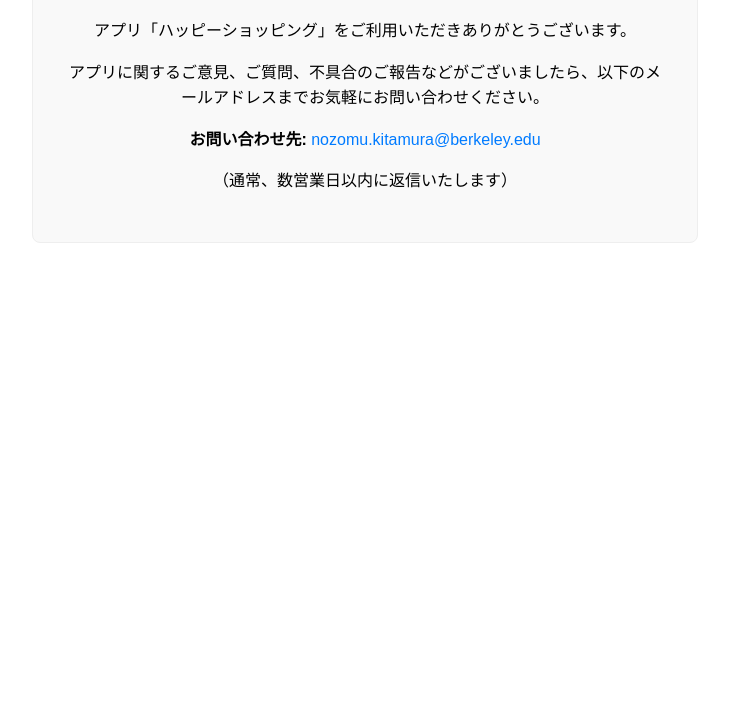
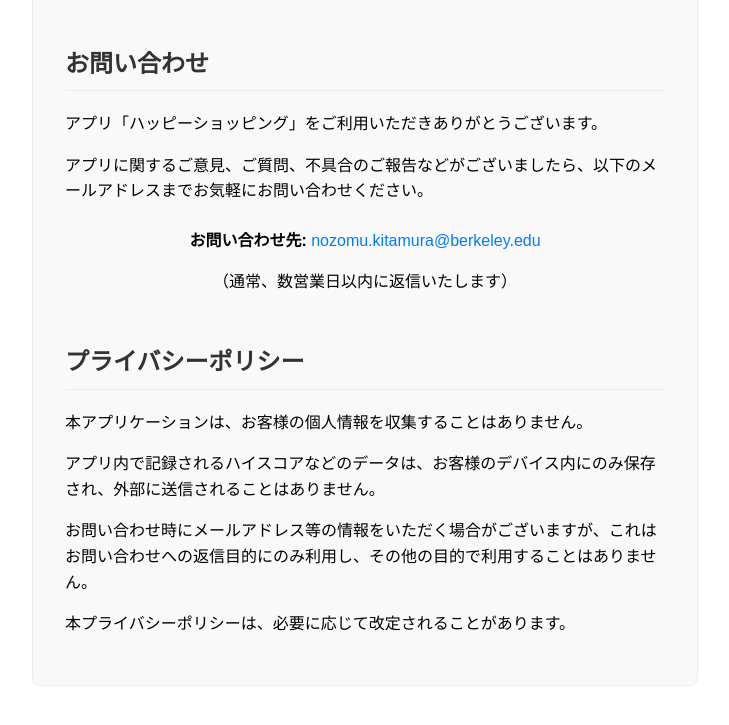
Before and after one commit to nozokita/HappyShopping, a plain HTML site: page index.html in a window 1280 px wide. Shown: the part 149-874 px from the top of the page, without its empty margins (275-1004 px from the left). Before the commit the page ends 800 px from the top, so only its background shows below. Drawn offline with Linux system fonts and the light colour scheme.

Commit message:
Update index.html

```diff
--- a/index.html
+++ b/index.html
@@ -13,7 +13,7 @@
         .container {
             max-width: 600px;
             margin: 0 auto;
-            text-align: center;
+            /* text-align: center; を削除して左寄せに */
             border: 1px solid #eee;
             padding: 2em;
             border-radius: 8px;
@@ -21,6 +21,13 @@
         }
         h1 {
             color: #ff9800; /* オレンジ色 */
+            text-align: center; /* タイトルのみ中央揃え */
+        }
+        h2 {
+            color: #333;
+            border-bottom: 1px solid #eee;
+            padding-bottom: 0.3em;
+            margin-top: 2em; /* セクション間のスペース */
         }
         a {
             color: #007bff;
@@ -29,19 +36,39 @@
         a:hover {
             text-decoration: underline;
         }
+        .contact-info { /* 問い合わせ先を少し目立たせる */
+            text-align: center;
+            margin-top: 1.5em;
+        }
     </style>
 </head>
 <body>
     <div class="container">
         <h1>ハッピーショッピング サポート</h1>
+
+        <h2>お問い合わせ</h2>
         <p>アプリ「ハッピーショッピング」をご利用いただきありがとうございます。</p>
         <p>
             アプリに関するご意見、ご質問、不具合のご報告などがございましたら、以下のメールアドレスまでお気軽にお問い合わせください。
         </p>
+        <div class="contact-info">
+            <strong>お問い合わせ先:</strong> <a href="mailto:nozomu.kitamura@berkeley.edu">nozomu.kitamura@berkeley.edu</a>
+            <p>（通常、数営業日以内に返信いたします）</p>
+        </div>
+
+        <h2>プライバシーポリシー</h2>
         <p>
-            <strong>お問い合わせ先:</strong> <a href="mailto:nozomu.kitamura@berkeley.edu">nozomu.kitamura@berkeley.edu</a>
+            本アプリケーションは、お客様の個人情報を収集することはありません。
         </p>
-        <p>（通常、数営業日以内に返信いたします）</p>
+        <p>
+            アプリ内で記録されるハイスコアなどのデータは、お客様のデバイス内にのみ保存され、外部に送信されることはありません。
+        </p>
+        <p>
+            お問い合わせ時にメールアドレス等の情報をいただく場合がございますが、これはお問い合わせへの返信目的にのみ利用し、その他の目的で利用することはありません。
+        </p>
+        <p>
+            本プライバシーポリシーは、必要に応じて改定されることがあります。
+        </p>
     </div>
 </body>
 </html>
```
